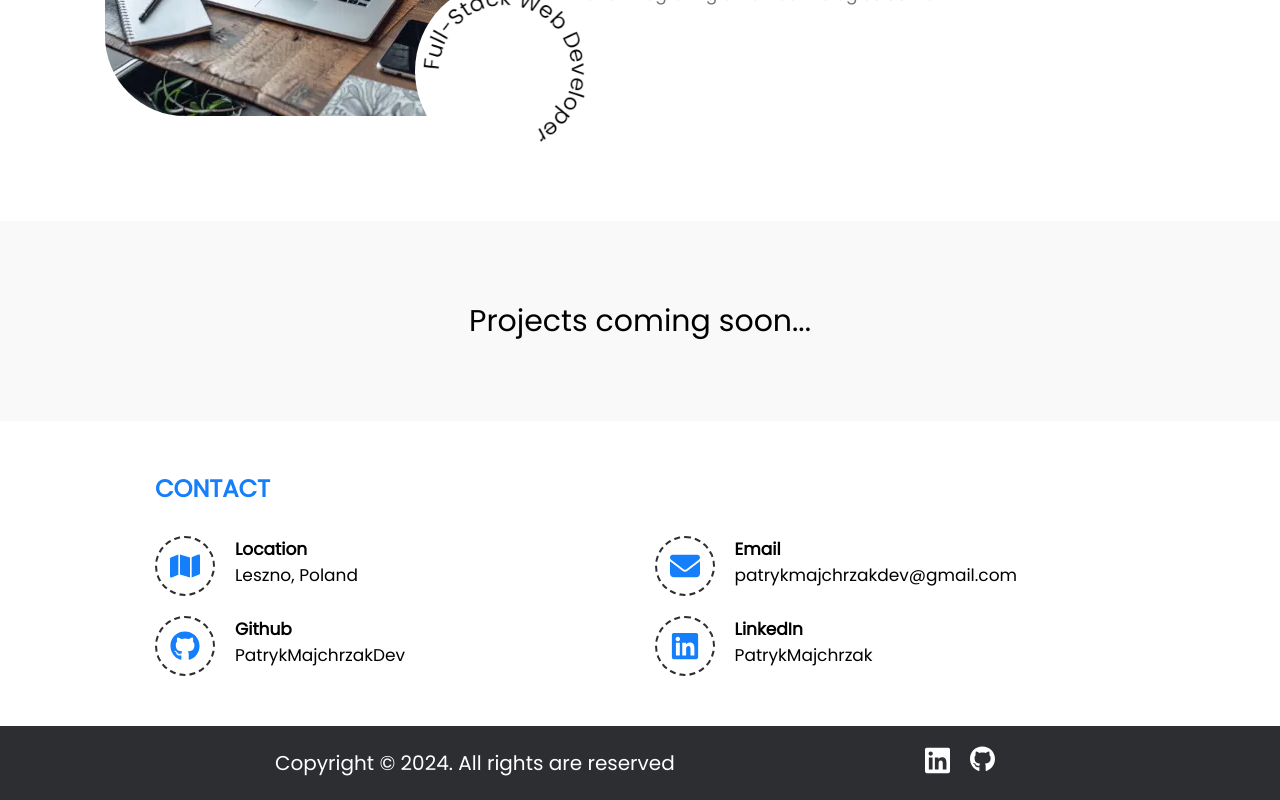
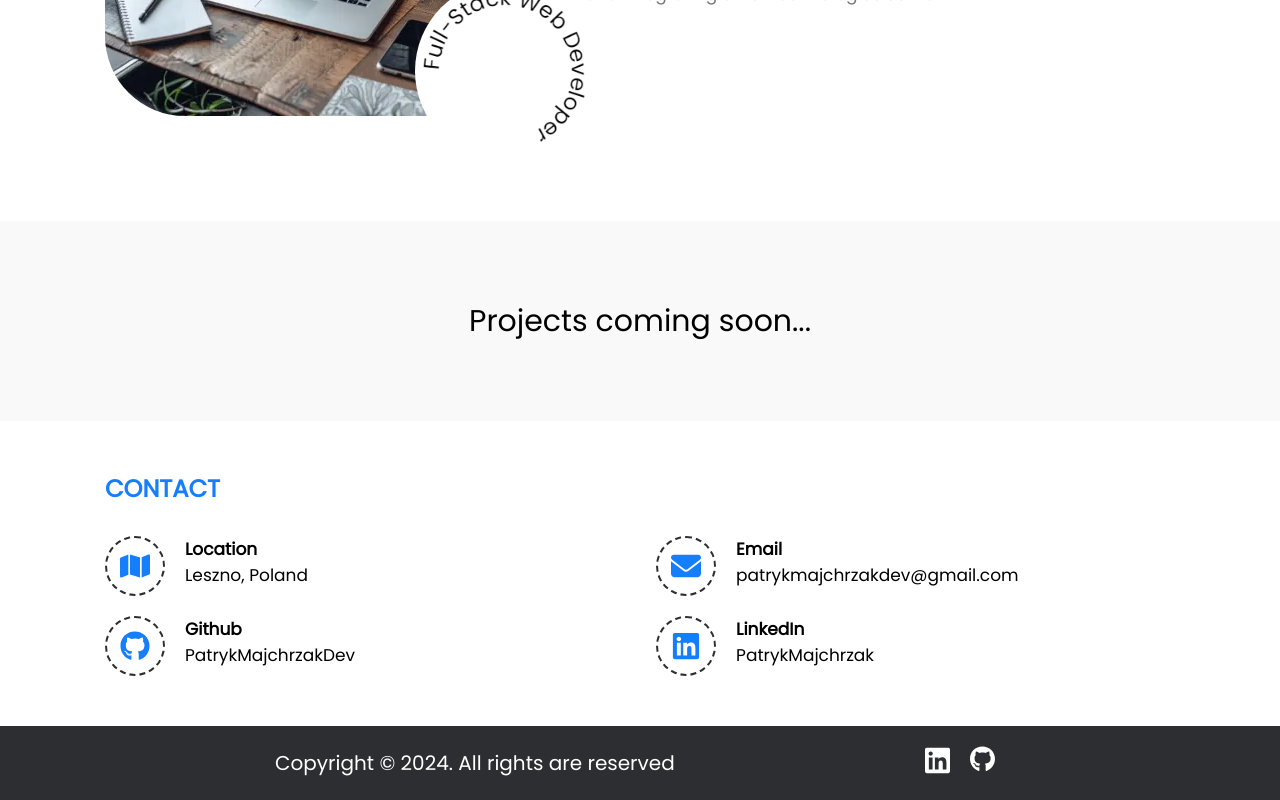
Before and after one commit to PatrykMajchrzakDev/Portfolio, a React (Vite) app: page / in a window 1280 px wide. Shown: the part 1960-2760 px from the top of the page. Built offline with nearby package versions, Linux system fonts and the light colour scheme.

Commit message:
Added container class so component items align correctly to other page elements

```diff
--- a/src/components/contact/Contact.tsx
+++ b/src/components/contact/Contact.tsx
@@ -11,9 +11,9 @@ import LinkedInIcon from "/assets/icons/linkedin-blue.svg";
 const Contact = () => {
   const { contact } = useContext(NavigationScrollContext);
   return (
-    <section ref={contact} className={`${styles.contactSection} container`}>
-      <h4>Contact</h4>
-      <ul className={styles.contactListItems}>
+    <section ref={contact} className={styles.contactSection}>
+      <h4 className="container">Contact</h4>
+      <ul className={`${styles.contactListItems} container`}>
         <li className={styles.contactListItemsWrapper}>
           <div className={styles.iconWrapper}>
             <img src={MapIcon} alt="map" />
```
